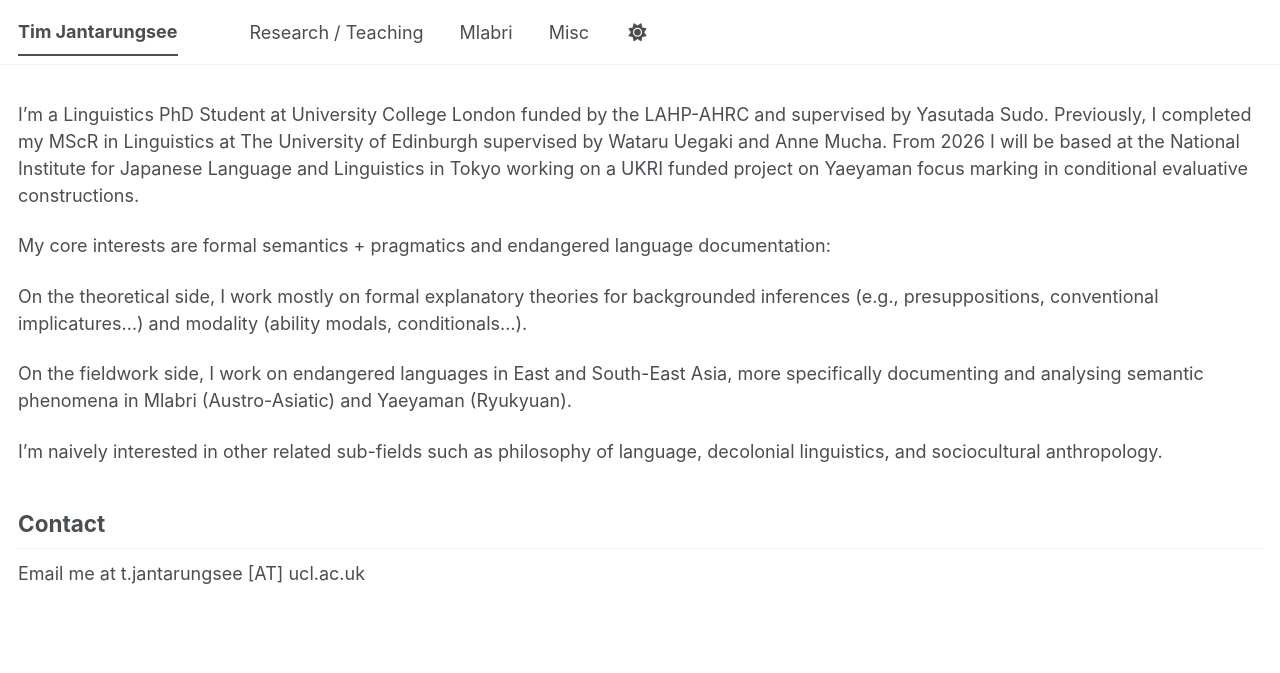
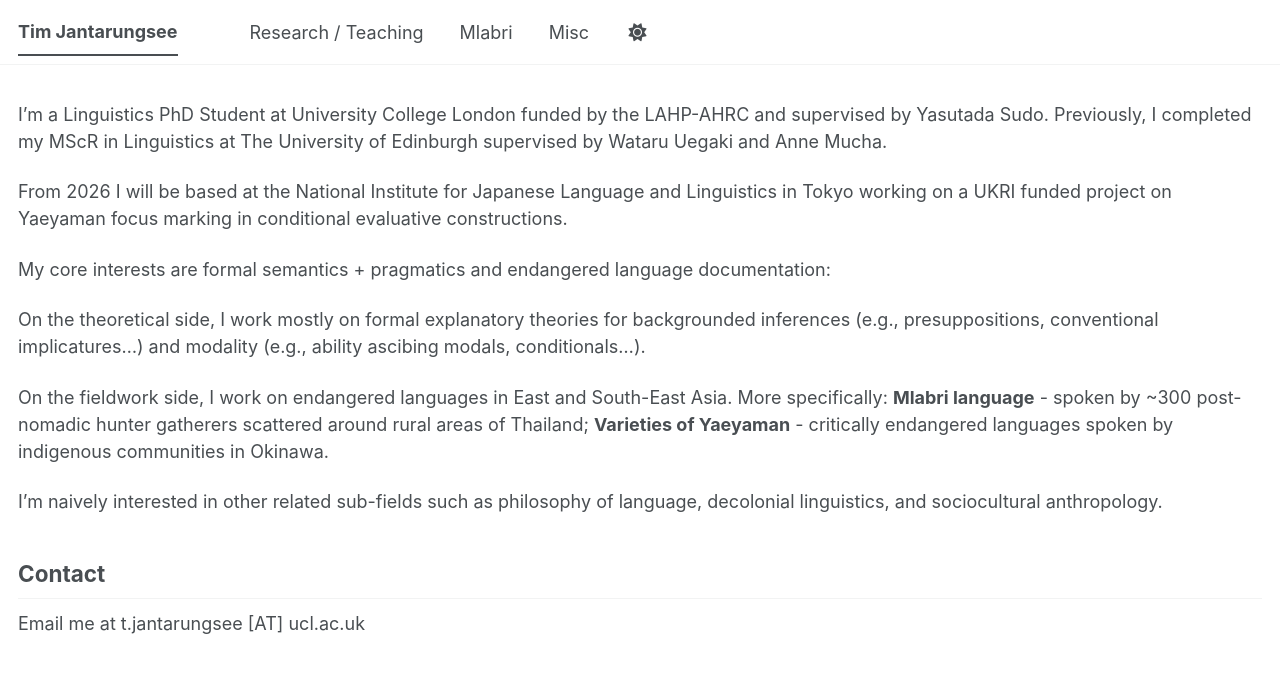
Before and after one commit to timjantarungsee/timjantarungsee.github.io, a Jekyll site: the page built from _pages/about.md, in a window 1280 px wide. Shown: the top 673 px of the page. Built offline with Jekyll 4.4.1, drawn with Linux system fonts in a browser that asks for light colours; a script bundle is joined from its source files by our own code; library files that are not in the unit come from our copies.

Commit message:
Update about.md

```diff
--- a/_pages/about.md
+++ b/_pages/about.md
@@ -7,13 +7,17 @@ redirect_from:
   - /about.html
 ---
 
-I'm a Linguistics PhD Student at University College London funded by the LAHP-AHRC and supervised by Yasutada Sudo. Previously, I completed my MScR in Linguistics at The University of Edinburgh supervised by Wataru Uegaki and Anne Mucha. From 2026 I will be based at the National Institute for Japanese Language and Linguistics in Tokyo working on a UKRI funded project on Yaeyaman focus marking in conditional evaluative constructions.
+I'm a Linguistics PhD Student at University College London funded by the LAHP-AHRC and supervised by Yasutada Sudo. Previously, I completed my MScR in Linguistics at The University of Edinburgh supervised by Wataru Uegaki and Anne Mucha.
+
+From 2026 I will be based at the National Institute for Japanese Language and Linguistics in Tokyo working on a UKRI funded project on Yaeyaman focus marking in conditional evaluative constructions.
 
 My core interests are formal semantics + pragmatics and endangered language documentation:
 
-On the theoretical side, I work mostly on formal explanatory theories for backgrounded inferences (e.g., presuppositions, conventional implicatures...) and modality (ability modals, conditionals...).
+On the theoretical side, I work mostly on formal explanatory theories for backgrounded inferences (e.g., presuppositions, conventional implicatures...) and modality (e.g., ability ascibing modals, conditionals...).
 
-On the fieldwork side, I work on endangered languages in East and South-East Asia, more specifically documenting and analysing semantic phenomena in Mlabri (Austro-Asiatic) and Yaeyaman (Ryukyuan).
+On the fieldwork side, I work on endangered languages in East and South-East Asia. More specifically:
+**Mlabri language** - spoken by ~300 post-nomadic hunter gatherers scattered around rural areas of Thailand;
+**Varieties of Yaeyaman** - critically endangered languages spoken by indigenous communities in Okinawa.
 
 I'm naively interested in other related sub-fields such as philosophy of language, decolonial linguistics, and sociocultural anthropology.
 
```
